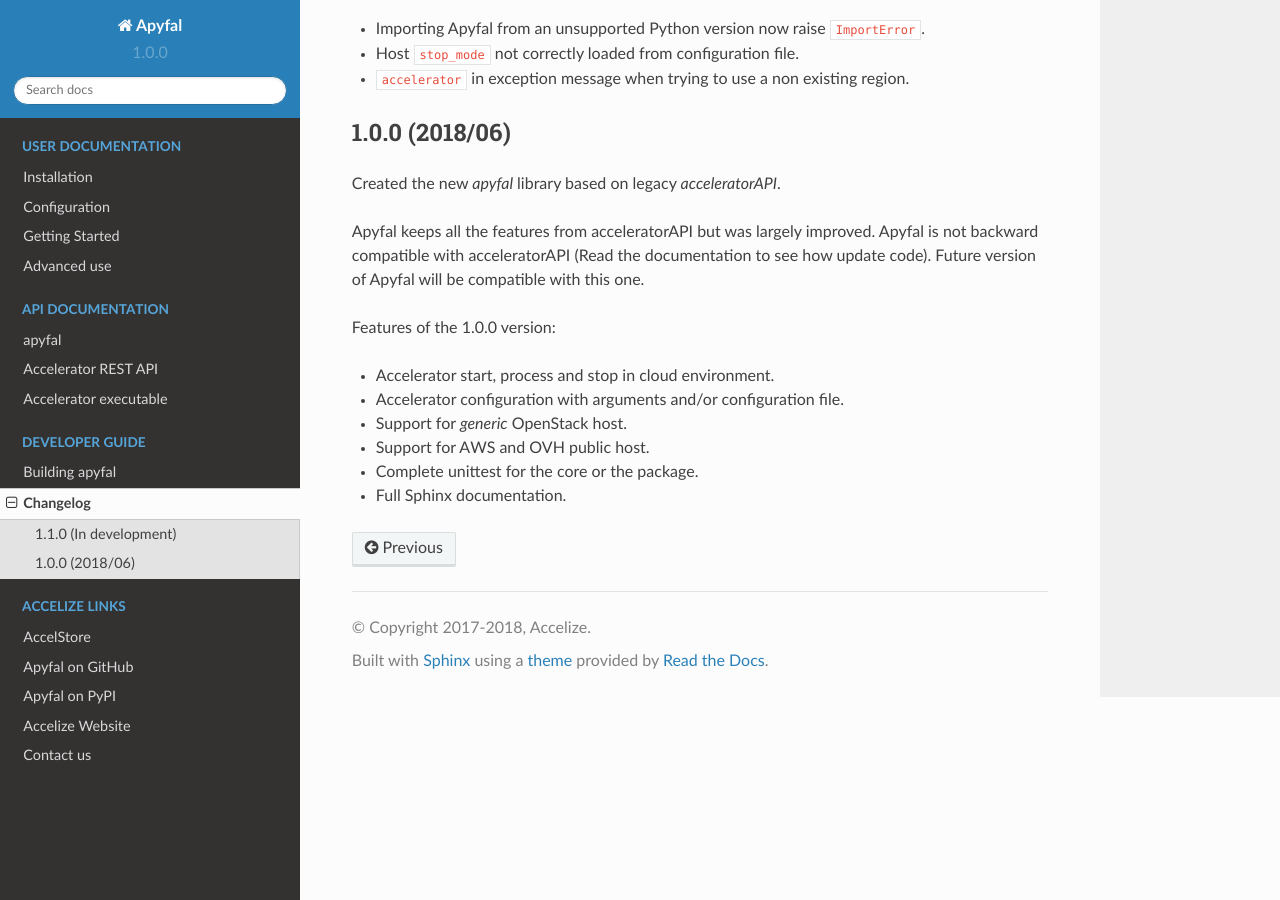
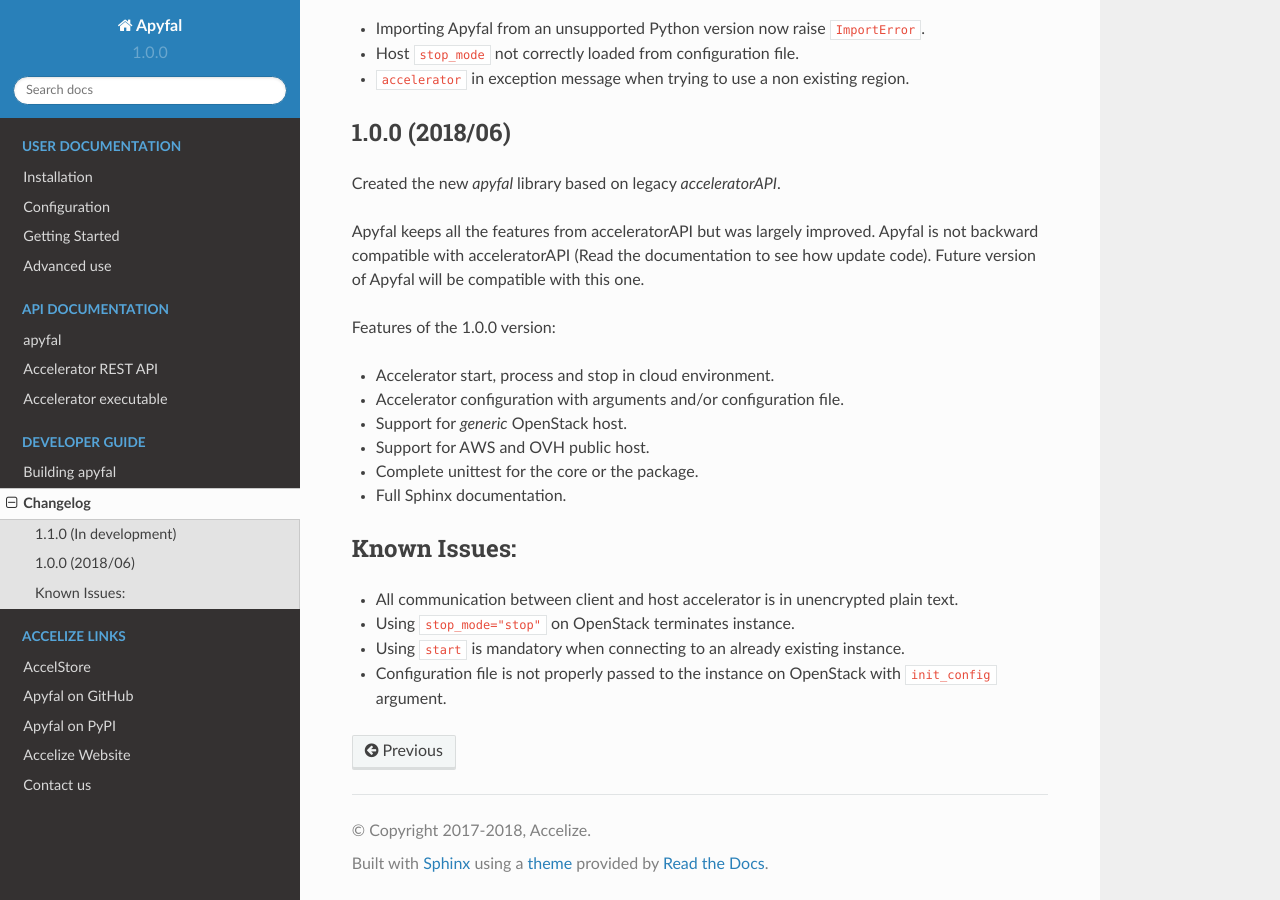
Before and after one commit to Accelize/apyfal, a Sphinx documentation site: the page built from docs/changes.rst, in a window 1280 px wide and 900 px high, scrolled down 514 px. Built offline with Sphinx 7.4.7 and the Read the Docs theme 2.0.0, drawn with Linux system fonts in a browser that asks for light colours; pages that are not in the unit, such as notebooks, are missing from menus.

Commit message:
Known Issues

```diff
--- a/docs/changes.rst
+++ b/docs/changes.rst
@@ -38,3 +38,11 @@ Features of the 1.0.0 version:
 - Support for AWS and OVH public host.
 - Complete unittest for the core or the package.
 - Full Sphinx documentation.
+
+Known Issues:
+-------------
+
+- All communication between client and host accelerator is in unencrypted plain text.
+- Using ``stop_mode="stop"`` on OpenStack terminates instance.
+- Using ``start`` is mandatory when connecting to an already existing instance.
+- Configuration file is not properly passed to the instance on OpenStack with ``init_config`` argument.
```
